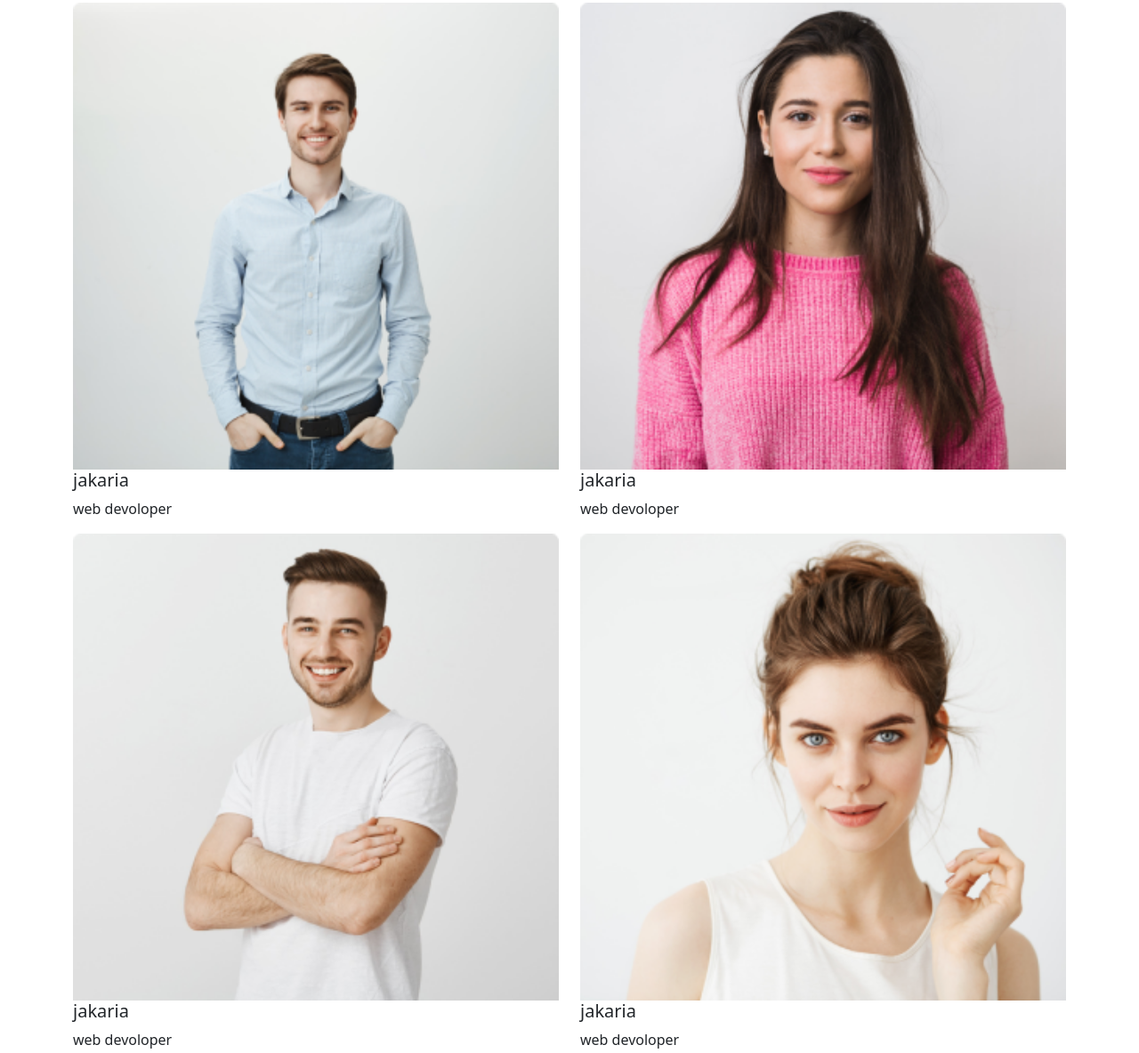
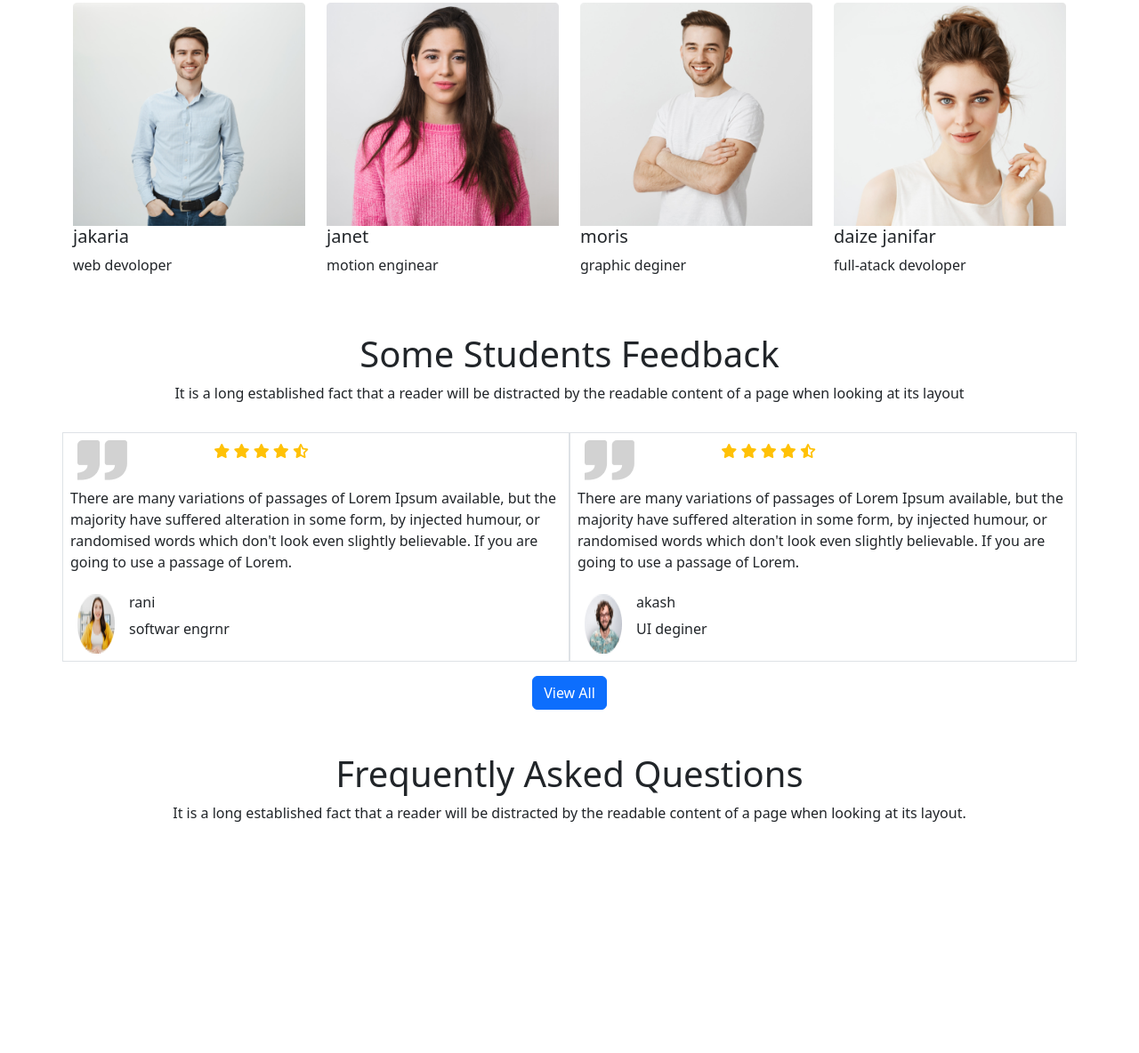
Before and after one commit to ahmmed66/assignment-3, a plain HTML site: page index.html in a window 1280 px wide. Shown: the part 1046-2230 px from the top of the page at 89% size. After the commit the page ends 2020 px from the top, so only its background shows below. Drawn offline with nearby package versions, Linux system fonts and the light colour scheme.

Commit message:
some student feedback

```diff
--- a/index.html
+++ b/index.html
@@ -151,35 +151,111 @@
             </div>
         </section>
         <!-- ===================redy to join end ===================================-->
-        <!--============= meet out sucessful student start============================-->
+        <!--============= meet our sucessful student start============================-->
         <section class="container mt-5">
             <h1>Meet our successful Student</h1>
             <p>It is a long established fact that a reader will be distracted by the readable content of a page when
                 looking at its layout.</p>
             <div class="row d-flex align-items-center justify-content-center">
-                <div class="col-sm-12 col-md-6 col-12 d-flex flex-column">
+                <div class="col-sm-12 col-md-6 col-lg-3 col-12 d-flex flex-column">
                     <img class="img-fluid" src="images/student/student-1.png" alt="">
                     <h5>jakaria</h5>
                     <p>web devoloper</p>
                 </div>
-                <div class="col col-sm-12 col-md-6 col-12 d-flex flex-column">
+                <div class="col col-sm-12 col-md-6 col-lg-3 col-12 d-flex flex-column">
                     <img class="img-fluid" src="images/student/student-2.png" alt="">
-                    <h5>jakaria</h5>
-                    <p>web devoloper</p>
+                    <h5>janet</h5>
+                    <p>motion enginear</p>
                 </div>
-                <div class="col col-sm-12 col-md-6 col-12 d-flex flex-column">
+                <div class="col col-sm-12 col-md-6 col-lg-3 col-12 d-flex flex-column">
                     <img class="img-fluid" src="images/student/student-3.png" alt="">
-                    <h5>jakaria</h5>
-                    <p>web devoloper</p>
+                    <h5>moris</h5>
+                    <p>graphic deginer</p>
                 </div>
-                <div class="col col-sm-12 col-md-6 col-12 d-flex flex-column">
+                <div class="col col-sm-12 col-md-6 col-lg-3 col-12 d-flex flex-column">
                     <img class="img-fluid" src="images/student/student-4.png" alt="">
-                    <h5>jakaria</h5>
-                    <p>web devoloper</p>
+                    <h5>daize janifar</h5>
+                    <p>full-atack devoloper</p>
                 </div>
             </div>
         </section>
         <!--============= meet out sucessful student end=========================================-->
+        <!--================= some student feedback======================= -->
+        <section class="container mt-5 my-5">
+            <div class="text-center">
+                <h1>Some Students Feedback</h1>
+                <p>It is a long established fact that a reader will be distracted by the readable content of a page when
+                    looking at its layout</p>
+            </div>
+            <div class="row">
+                <div class="col-12 col-lg-6 col-md-12 col-sm-12 border gap-3 g-3">
+                    <div class="col col-lg-6 d-flex justify-content-between p-2">
+                        <img src="images/comma.png" alt="">
+                        <div class="text-warning">
+                            <i class="fa-solid fa-star"></i>
+                            <i class="fa-solid fa-star"></i>
+                            <i class="fa-solid fa-star"></i>
+                            <i class="fa-solid fa-star"></i>
+                            <i class="fa-solid fa-star-half-stroke"></i>
+                        </div>
+                    </div>
+                    <div>
+                        <p>There are many variations of passages of Lorem Ipsum available, but the majority have
+                            suffered alteration in some form, by injected humour, or randomised words which
+                            don't
+                            look
+                            even slightly believable. If you are going to use a passage of Lorem.</p>
+                    </div>
+                    <div class="d-flex p-2">
+                        <img src="images/student/student-6.png" alt="">
+                        <div class="ms-3">
+                            <h6>rani</h6>
+                            <p>softwar engrnr</p>
+                        </div>
+                    </div>
+                </div>
+                <div class="col-12 col-lg-6 col-md-12 col-sm-12 border gap-3 g-3 ">
+                    <div class="col col-lg-6 d-flex justify-content-between p-2">
+                        <img src="images/comma.png" alt="">
+                        <div class="text-warning">
+                            <i class="fa-solid fa-star"></i>
+                            <i class="fa-solid fa-star"></i>
+                            <i class="fa-solid fa-star"></i>
+                            <i class="fa-solid fa-star"></i>
+                            <i class="fa-solid fa-star-half-stroke"></i>
+                        </div>
+                    </div>
+                    <div>
+                        <p>There are many variations of passages of Lorem Ipsum available, but the majority have
+                            suffered alteration in some form, by injected humour, or randomised words which don't
+                            look
+                            even slightly believable. If you are going to use a passage of Lorem.</p>
+                    </div>
+                    <div class="d-flex p-2">
+                        <img src="images/student/student-5.png" alt="">
+                        <div class="ms-3">
+                            <h6>akash</h6>
+                            <p>UI deginer</p>
+                        </div>
+                    </div>
+                </div>
+                <div class="text-center mt-3">
+                    <button class="btn btn-primary">View All</button>
+                </div>
+            </div>
+        </section>
+        <!--=================== freequently ask question start =========================-->
+        <section class="container mt-5 my-5">
+            <div class="text-center">
+                <h1>Frequently Asked Questions</h1>
+                <p>It is a long established fact that a reader will be distracted by the readable content of a page when
+                    looking at its layout.</p>
+            </div>
+            <div>
+
+            </div>
+        </section>
+        <!--================= some student feedback end======================= -->
     </main>
     <!--==================== bootstrap js link here======================== -->
     <script src="https://cdn.jsdelivr.net/npm/bootstrap@5.2.0/dist/js/bootstrap.bundle.min.js"
```
